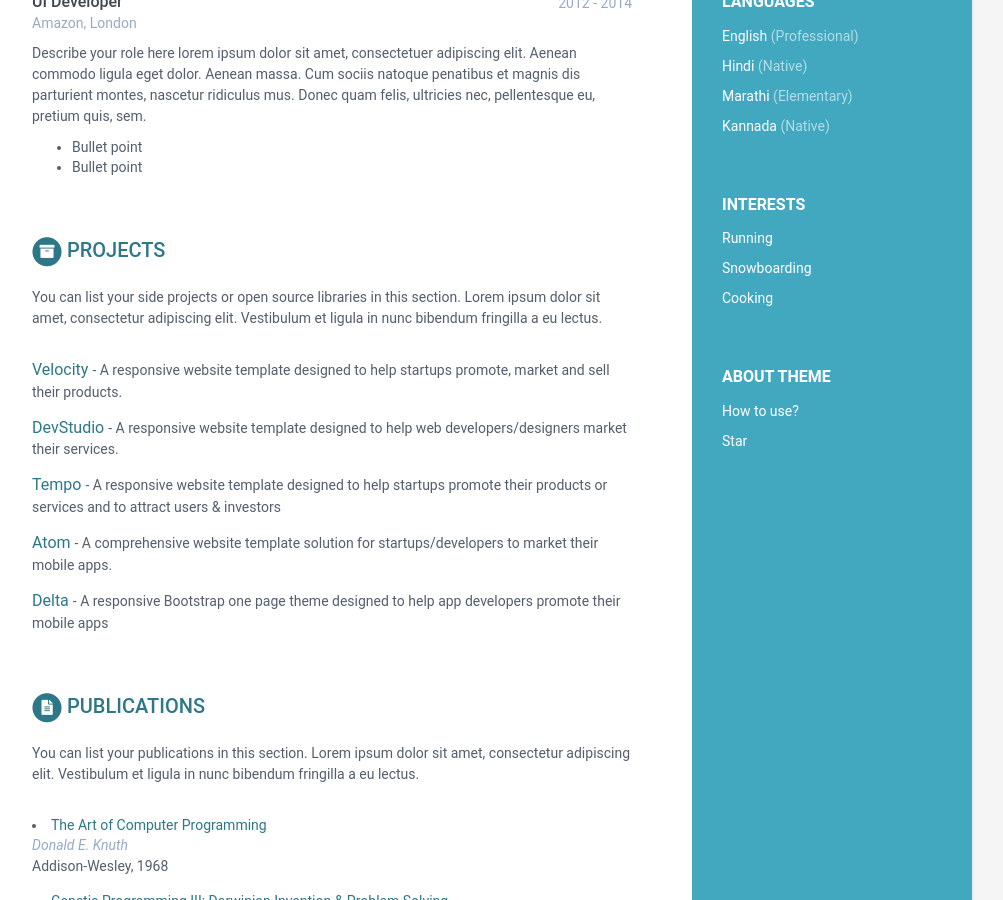
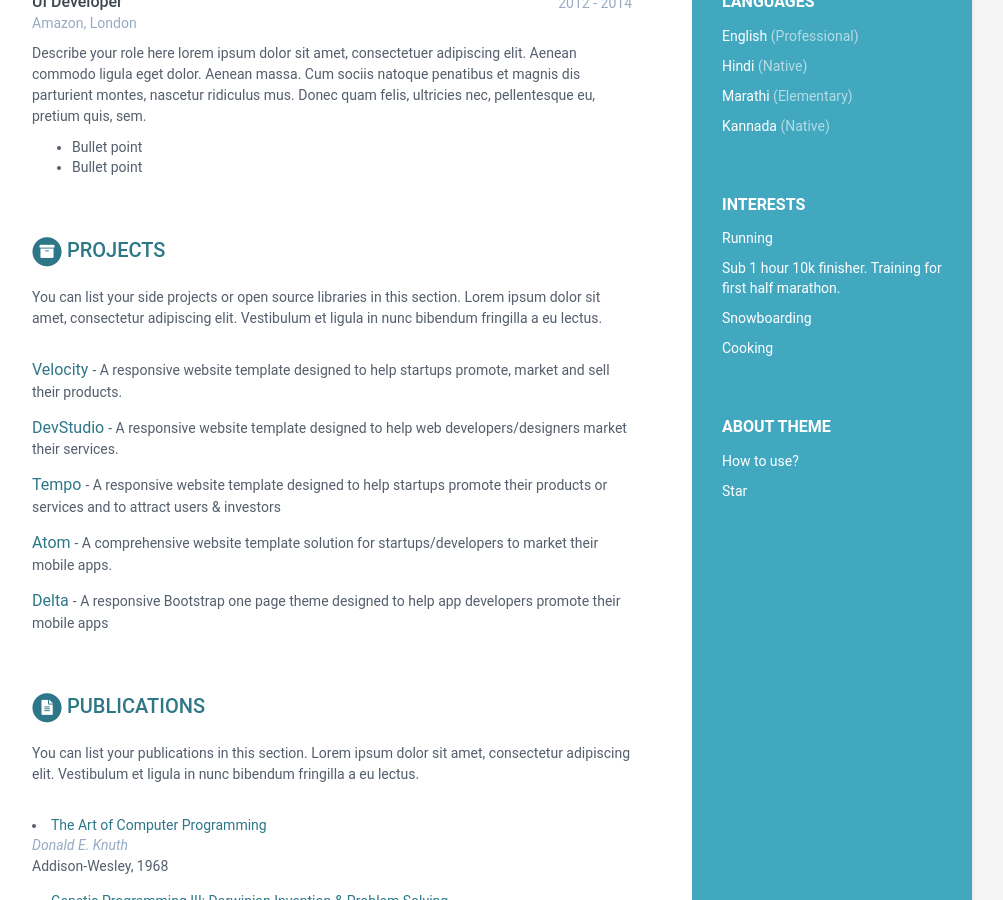
Before and after one commit to chaitanya-suvarna/chaitanya-suvarna.github.io, a Jekyll site: the page built from index.html, in a window 1280 px wide and 900 px high, scrolled down 831 px. Shown: the whole window, without its empty margins (168-1171 px from the left). Built offline with Jekyll 4.4.1, drawn with Linux system fonts in a browser that asks for light colours.

Commit message:
changing interests

```diff
--- a/_config.yml
+++ b/_config.yml
@@ -1,7 +1,7 @@
 #Update all the sections by editing the data.yml file inside _data folder.
 
 # Site Settings
-title: Chaitanya Suvarna
+title: Chaitanya Suvarna | Software Developer
 url: ''
 baseurl: '' #change it according to your repository name
 description: My resume created from a Jekyll theme
--- a/_data/data.yml
+++ b/_data/data.yml
@@ -40,7 +40,7 @@ sidebar:
 
     interests:
       - item: Running
-        link: Sub 1 hour 10k finisher. Training for first half marathon.
+        summary: Sub 1 hour 10k finisher. Training for first half marathon.
 
       - item: Snowboarding
         link:
--- a/_includes/interests.html
+++ b/_includes/interests.html
@@ -9,10 +9,12 @@
   <ul class="list-unstyled interests-list">
     {% for interest in interests %}
 
-      {% if interest.link %}
-      <li><a href="{{ interest.link }}">{{ interest.item }}</a></li>
+
+      <li>{{ interest.item }}</li>
+      {% if interest.summary %}
+      <li class="meta">{{ interest.summary }} </li>
       {% else %}
-      <li>{{ interest.item }}</li>
+
       {% endif %}
 
     {% endfor %}
```
Also changed, not shown: favicon.ico.
